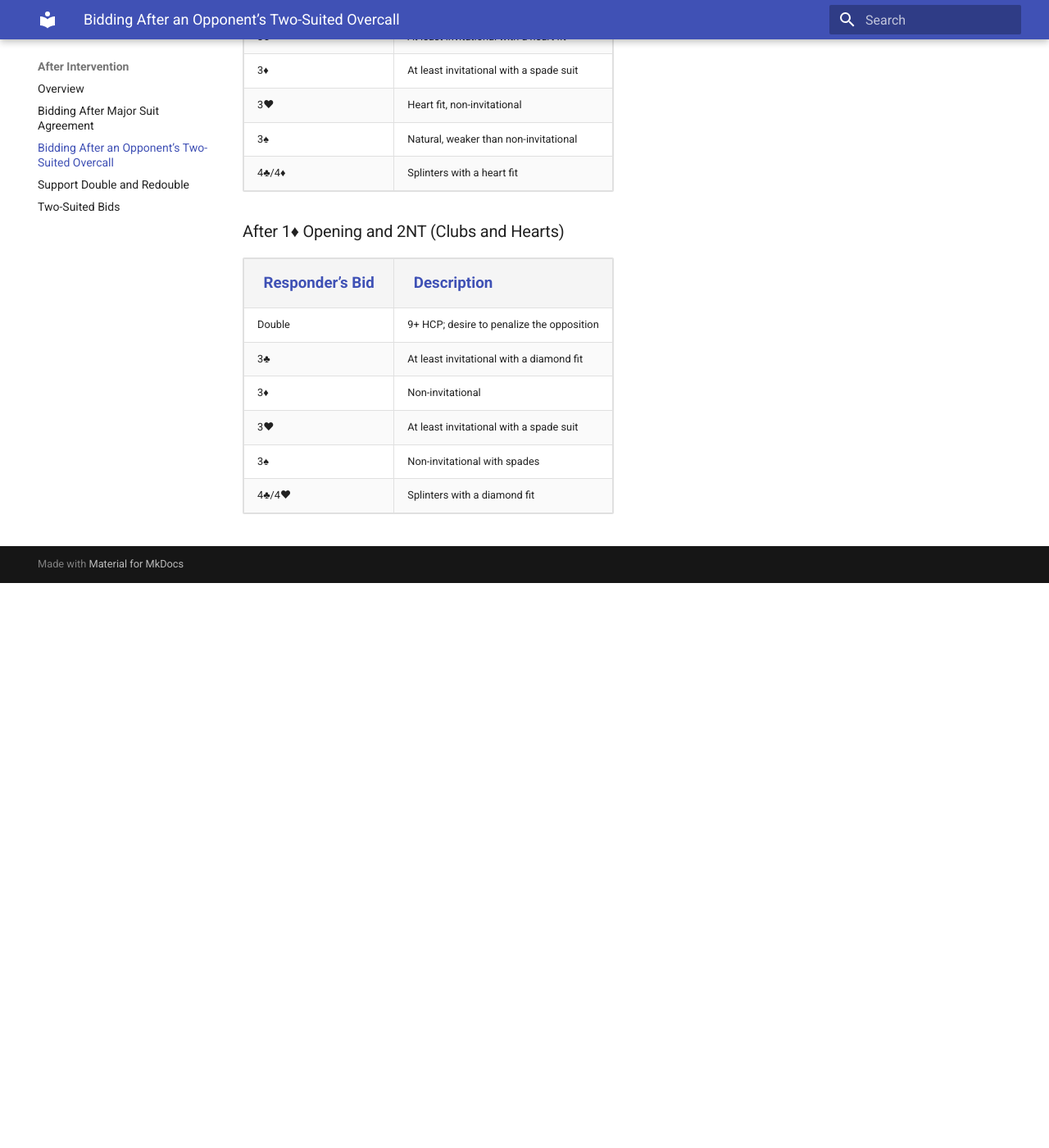
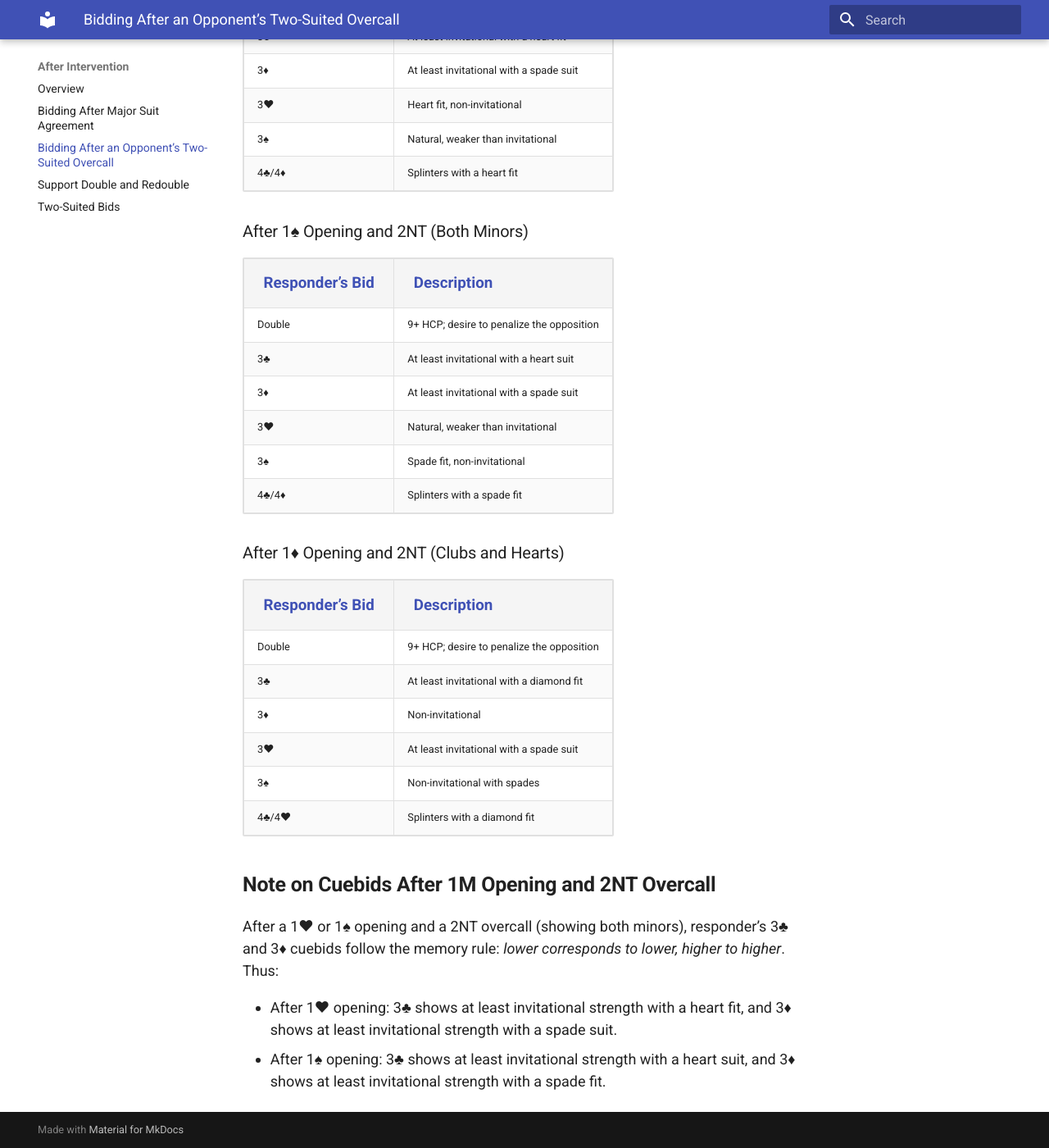
Before and after one commit to glindstrom/polish-club-notes, an MkDocs documentation site: the page built from docs/after-intervention/bidding-after-two-suited-overcall.md, in a window 1280 px wide and 1400 px high, scrolled down 2039 px. Shown: the whole window at 82% size. Built offline with MkDocs 1.6.1 and Material for MkDocs 9.7.7, drawn with Linux system fonts in a browser that asks for light colours; before the commit the page ends 2750 px from its top, so only the background shows below that.

Commit message:
Add 1S - (2NT)

```diff
--- a/docs/after-intervention/bidding-after-two-suited-overcall.md
+++ b/docs/after-intervention/bidding-after-two-suited-overcall.md
@@ -46,8 +46,18 @@ The principles outlined below also apply when opponents make a two-suited overca
 | 3♣              | At least invitational with a heart fit    |
 | 3♦              | At least invitational with a spade suit   |
 | 3♥              | Heart fit, non-invitational               |
-| 3♠              | Natural, weaker than non-invitational     |
+| 3♠              | Natural, weaker than invitational     |
 | 4♣/4♦           | Splinters with a heart fit                |
+
+#### After 1♠ Opening and 2NT (Both Minors)
+| Responder’s Bid | Description                               |
+| --------------- | ----------------------------------------- |
+| Double          | 9+ HCP; desire to penalize the opposition |
+| 3♣              | At least invitational with a heart suit    |
+| 3♦              | At least invitational with a spade suit   |
+| 3♥              | Natural, weaker than invitational               |
+| 3♠              | Spade fit, non-invitational     |
+| 4♣/4♦           | Splinters with a spade fit                |
 
 #### After 1♦ Opening and 2NT (Clubs and Hearts)
 | Responder’s Bid | Description                               |
@@ -58,3 +68,9 @@ The principles outlined below also apply when opponents make a two-suited overca
 | 3♥              | At least invitational with a spade suit   |
 | 3♠              | Non-invitational with spades              |
 | 4♣/4♥           | Splinters with a diamond fit              |
+
+### Note on Cuebids After 1M Opening and 2NT Overcall
+After a 1♥ or 1♠ opening and a 2NT overcall (showing both minors), responder’s 3♣ and 3♦ cuebids follow the memory rule: *lower corresponds to lower, higher to higher*. Thus:
+
+- After 1♥ opening: 3♣ shows at least invitational strength with a heart fit, and 3♦ shows at least invitational strength with a spade suit.
+- After 1♠ opening: 3♣ shows at least invitational strength with a heart suit, and 3♦ shows at least invitational strength with a spade fit.
```
